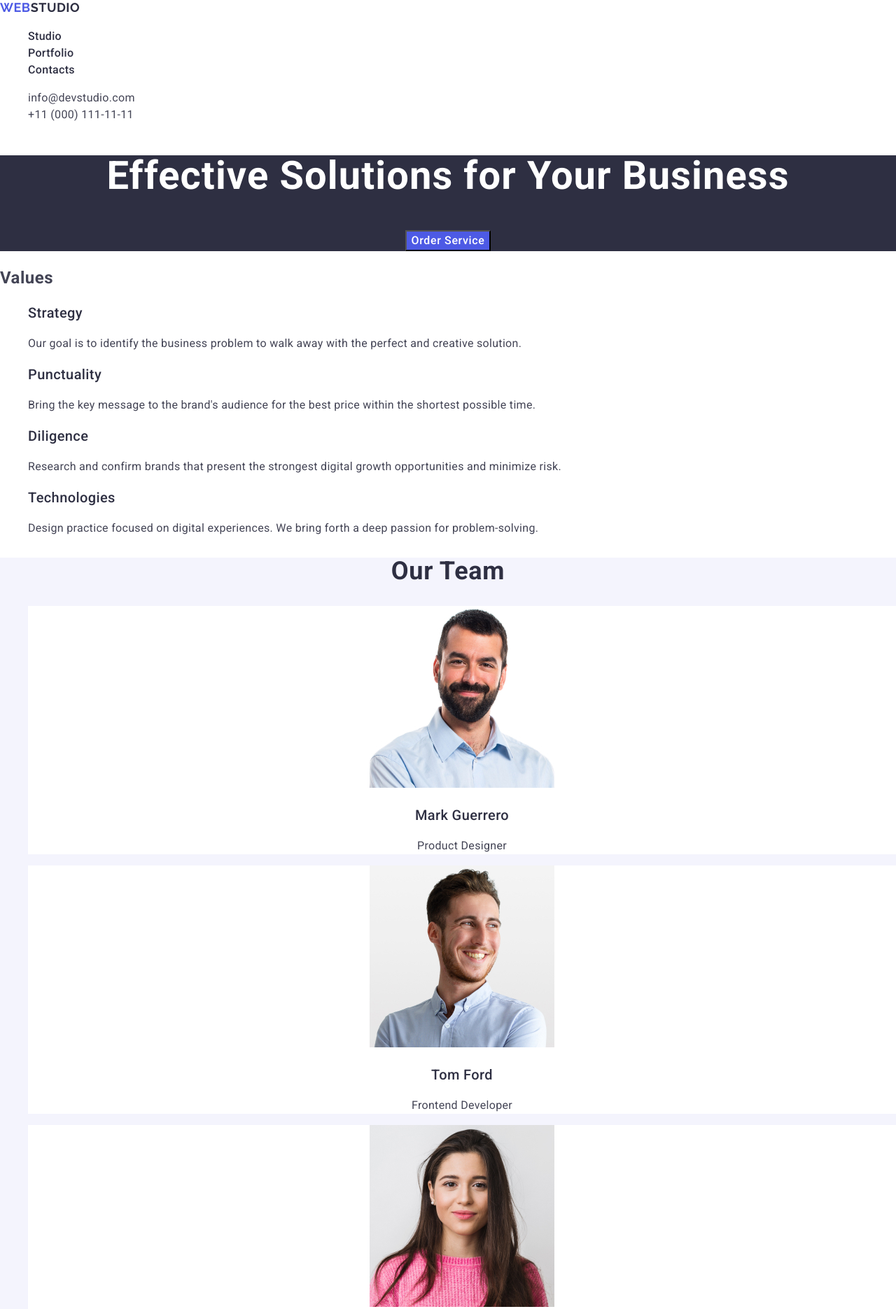
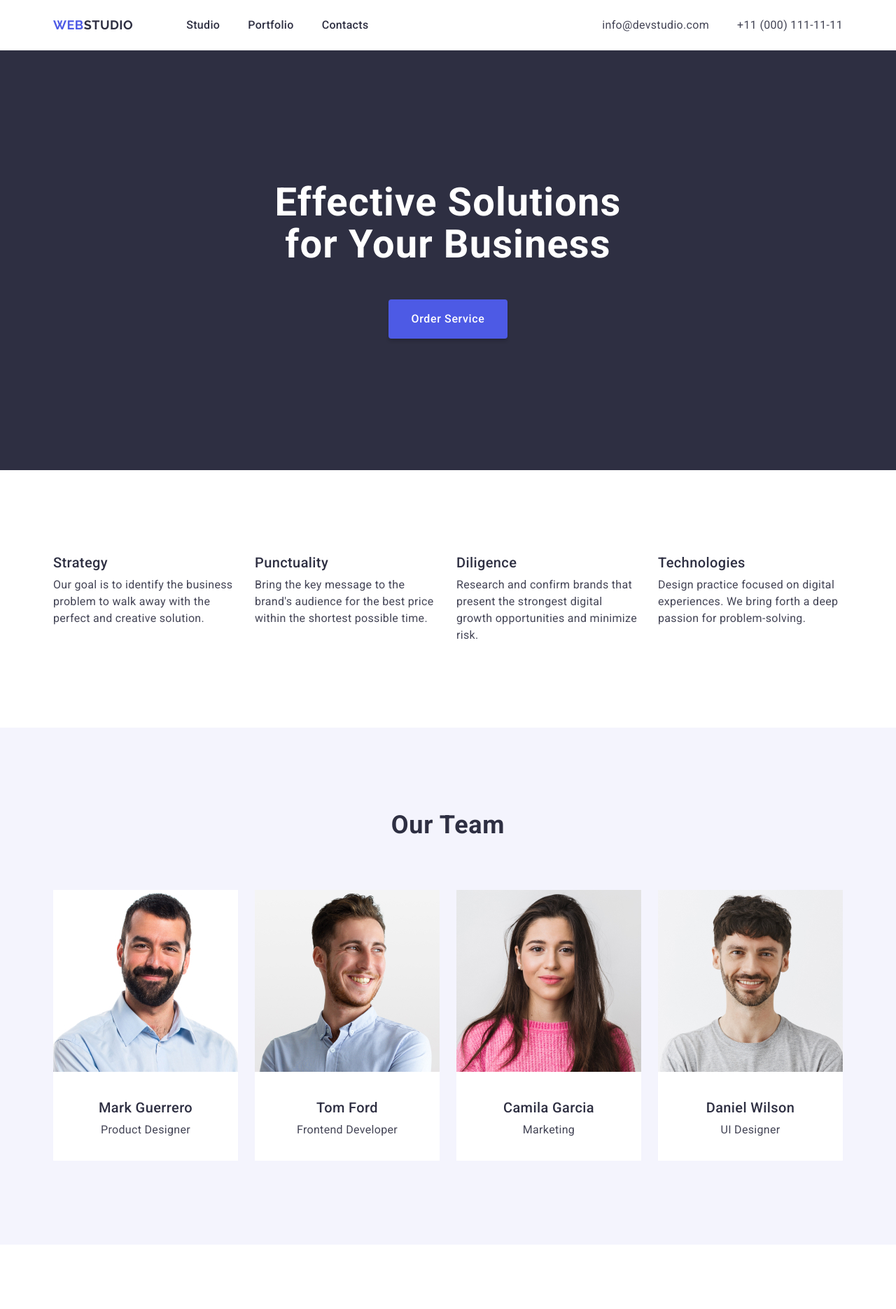
Before and after one commit to julialaufeyson/goit-markup-hw-03, a plain HTML site: page index.html in a window 1280 px wide. Shown: the top 1871 px of the page at 70% size. Drawn offline with nearby package versions, Linux system fonts and the light colour scheme.

Commit message:
flex added

```diff
--- a/css/styles.css
+++ b/css/styles.css
@@ -7,15 +7,80 @@ body {
     letter-spacing: 0.02em;
 }
 
+.container {
+    width: 1158px;
+    padding-left: 15px;
+    padding-right: 15px;
+    margin: auto;
+}
+
+.visually-hidden {
+    position: absolute;
+    white-space: nowrap;
+    width: 1px;
+    height: 1px;
+    overflow: hidden;
+    border: 0;
+    padding: 0;
+    clip: rect(0 0 0 0);
+    clip-path: inset(50%);
+    margin: -1px;
+}
+
+/* reset styles */
+
+*,
+*::before,
+*::after {
+    box-sizing: border-box;
+}
+
+h1, h2, h3, h4, h5, h6, p {
+    margin: 0;
+}
+
+ul, ol {
+    list-style-type: none;
+    margin: 0;
+    padding: 0;
+}
+
 a {
     text-decoration: none;
+    color: currentColor;
 }
 
-ul li {
-    list-style-type: none;
+button {
+    font-family: inherit;
+    color: currentColor;
+    background-color: transparent;
+    cursor: pointer;
+    border: none;
 }
 
 /* header */
+
+.header-container {
+    display: flex;
+    align-items: center;
+}
+
+.navigation {
+    display: flex;
+    align-items: center;
+    margin-right: auto;
+}
+
+.header-navigation {
+    display: flex;
+    align-items: center;
+    gap: 40px;
+}
+
+.address-list {
+    display: flex;
+    gap: 40px;
+}
 
 .logo {
     font-family: 'Raleway', sans-serif;
@@ -25,6 +90,7 @@ ul li {
     font-size: 18px;
     line-height: 1.17;
     letter-spacing: 0.03em;
+    margin-right: 76px;
 }
 
 .logo-header {
@@ -40,6 +106,9 @@ ul li {
     font-weight: 500;
     letter-spacing: 0.02em;
     color: #2e2f42;
+    padding-top: 24px;
+    padding-bottom: 24px;
+    display: block;
 }
 
 .header-link:hover,
@@ -69,22 +138,34 @@ ul li {
     text-align: center;
 }
 
+.hero-container {
+    background-color: #2E2F42;
+    padding-top: 188px;
+    padding-bottom: 188px;
+}
+
 .hero-title {
     font-size: 56px;
     font-weight: 700;
     line-height: 1.07;
     letter-spacing: 0.02em;
+    width: 496px;
+    margin-left: auto;
+    margin-right: auto;
+    margin-bottom: 48px;
+
 }
 
 .hero-btn {
     background-color:#4D5AE5;
-    color: currentColor;
     font-size: 16px;
     line-height: 1.5;
     letter-spacing: 0.04em;
     font-family: inherit;
     font-weight: 500;
-    cursor: pointer;
+    padding: 16px 32px;
+    border-radius: 4px;
+    box-shadow: 0px 4px 4px 0px rgba(0, 0, 0, 0.15);
 }
 
 .hero-btn:hover,
@@ -94,8 +175,23 @@ ul li {
 
 /* values */
 
-.values-title {
+.values {
+    padding-top: 120px;
+    padding-bottom: 120px;
+}
+
+/* .values-title {
     letter-spacing: 0.02em;
+} */
+
+.values-cards {
+    display: flex;
+    gap: 24px;
+    justify-content: center;
+}
+
+.values-item {
+    width: 264px;
 }
 
 .values-name {
@@ -104,6 +200,7 @@ ul li {
     font-weight: 500;
     line-height: 1.2;
     letter-spacing: 0.02em;
+    margin-bottom: 8px;
 }
 
 /* our team */
@@ -111,6 +208,8 @@ ul li {
 .team {
     background-color: #F4F4FD;
     text-align: center;
+    padding-top: 120px;
+    padding-bottom: 120px;
 }
 
 .team-title {
@@ -120,6 +219,7 @@ ul li {
     line-height: 1.11;
     text-transform: capitalize;
     letter-spacing: 0.02em;
+    margin-bottom: 72px;
 }
 
 .team-card {
@@ -132,12 +232,25 @@ ul li {
     font-weight: 500;
     line-height: 1.2;
     letter-spacing: 0.02em;
+    margin-top: 32px;
+    margin-bottom: 8px;
+
+}
+
+.team-text {
+    margin-bottom: 32px;
+}
+
+.team-list {
+    display: flex;
+    gap: 24px;
 }
 
 /* our portfolio */
 
 .portfolio {
-
+    padding-top: 120px;
+    padding-bottom: 120px;
 }
 
 .portfolio-title {
@@ -148,10 +261,18 @@ ul li {
     text-transform: capitalize;
     text-align: center;
     letter-spacing: 0.02em;
+    margin-bottom: 72px;
+}
+
+.portfolio-list {
+    display: flex;
+    gap: 24px;
+    flex-wrap: wrap;
 }
 
 .portfolio-card {
     background-color: #ffffff;
+    /* border: 1px solid #E7E9FC; */
 }
 
 .portfolio-name {
@@ -160,14 +281,24 @@ ul li {
     font-weight: 500;
     line-height: 1.2;
     letter-spacing: 0.02em;
+    margin-top: 32px;
+    margin-bottom: 8px;
+}
+
+.portfolio-text {
+    margin-bottom: 32px;
 }
 
 /* footer */
 
 .footer {
     background-color: #2E2F42;
+    padding-top: 100px;
+    padding-bottom: 100px;
 }
 
 .text-footer {
     color: #F4F4FD;
+    width: 264px;
+    margin-top: 16px;
 }
--- a/index.html
+++ b/index.html
@@ -12,7 +12,8 @@
 </head>
 <body>
     <header class="header">
-        <nav>
+        <div class="container header-container">
+        <nav class="navigation">
             <a href="./index.html" class="logo">Web<span class="logo-header">Studio</span></a>
             <ul class="header-navigation">
                 <li><a href="./index.html" class="header-link">Studio</a></li>
@@ -21,7 +22,7 @@
             </ul>
         </nav>
         <address class='header-address'>
-            <ul>
+            <ul class="address-list">
                 <li>
                     <a href="mailto:info@devstudio.com" class="address-link">info@devstudio.com</a>
                 </li>
@@ -30,15 +31,18 @@
                 </li>
             </ul>
         </address>
-
+        </div>
     </header>
     <main>
         <section class="hero">
+            <div class="container hero-container">
                 <h1 class="hero-title">Effective Solutions for Your Business</h1>
                 <button type="button" class="hero-btn">Order Service</button>
+            </div>
         </section>
         <section class="values">
-            <h2 class="values-title">Values</h2>
+            <div class="container">
+            <h2 class="visually-hidden">Values</h2>
             <ul class="values-cards">
                 <li class="values-item">
                     <h3 class="values-name">Strategy</h3>
@@ -57,10 +61,12 @@
                     <p class="values-text">Design practice focused on digital experiences. We bring forth a deep passion for problem-solving.</p>
                 </li>
             </ul>
+            </div>
         </section>
         <section class="team">
+            <div class="container">
                 <h2 class="team-title">Our Team</h2>
-                <ul>
+                <ul class="team-list">
                     <li class="team-card">
                         <img src="./images/team/img1.jpg" alt="Mark Guerrero" width="264">
                         <h3 class="team-name">Mark Guerrero</h3>
@@ -82,10 +88,12 @@
                         <p class="team-text">UI Designer</p>
                     </li>
                 </ul>
+            </div>
         </section>
         <section class="portfolio">
+            <div class="container">
                 <h2 class="portfolio-title">Our Portfolio</h2>
-                <ul>
+                <ul class="portfolio-list">
                     <li class="portfolio-card">
                         <img src="./images/portfolio/img1.jpg" alt="Banking App" width="360">
                         <h3 class="portfolio-name">Banking App</h3>
@@ -117,11 +125,14 @@
                         <p class="portfolio-text">Marketing</p>
                     </li>
                 </ul>
+            </div>
         </section>
     </main>
     <footer class="footer">
+        <div class="container">
         <a href="./index.html" class="logo">Web<span class="logo-footer">Studio</span></a>
         <p class="text-footer">Increase the flow of customers and sales for your business with digital marketing & growth solutions.</p>
+    </div>
     </footer>
 </body>
 </html>
```
